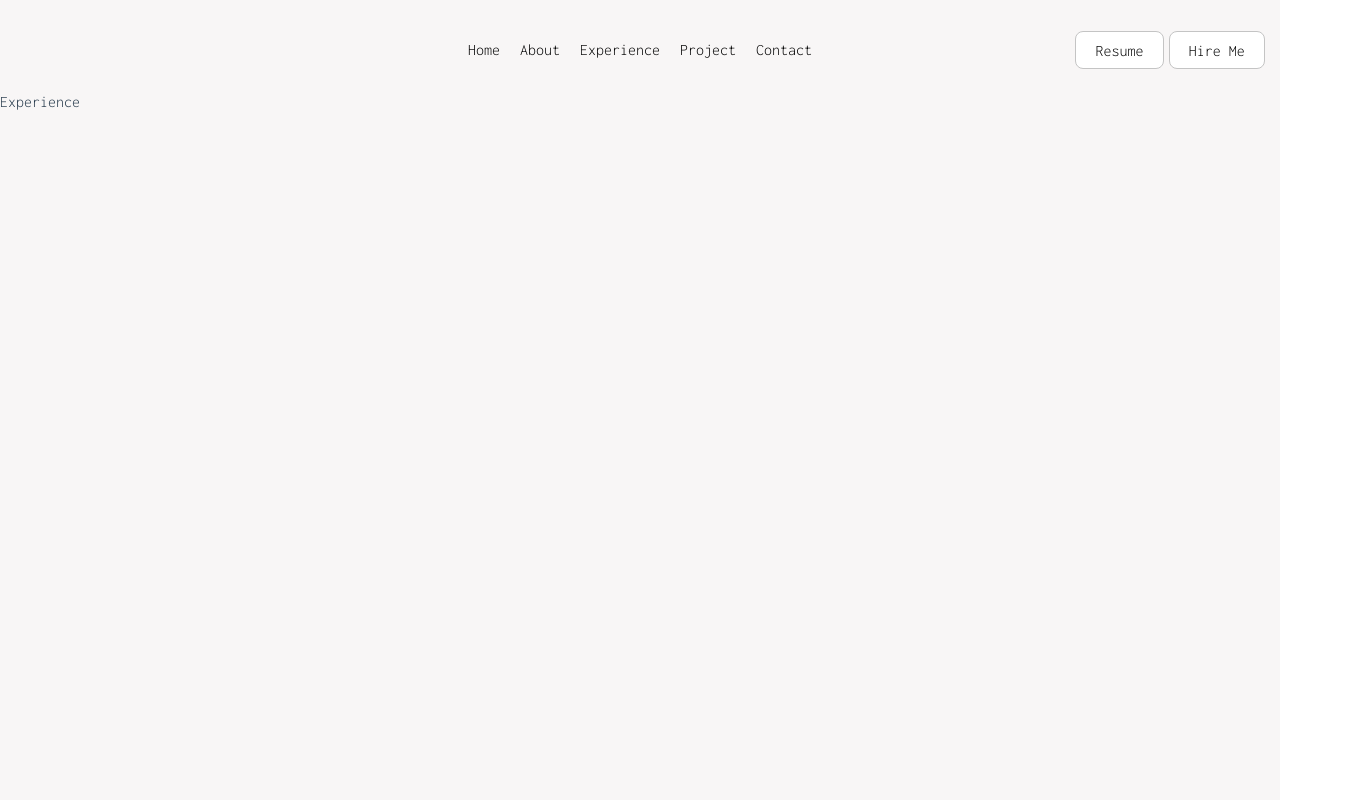
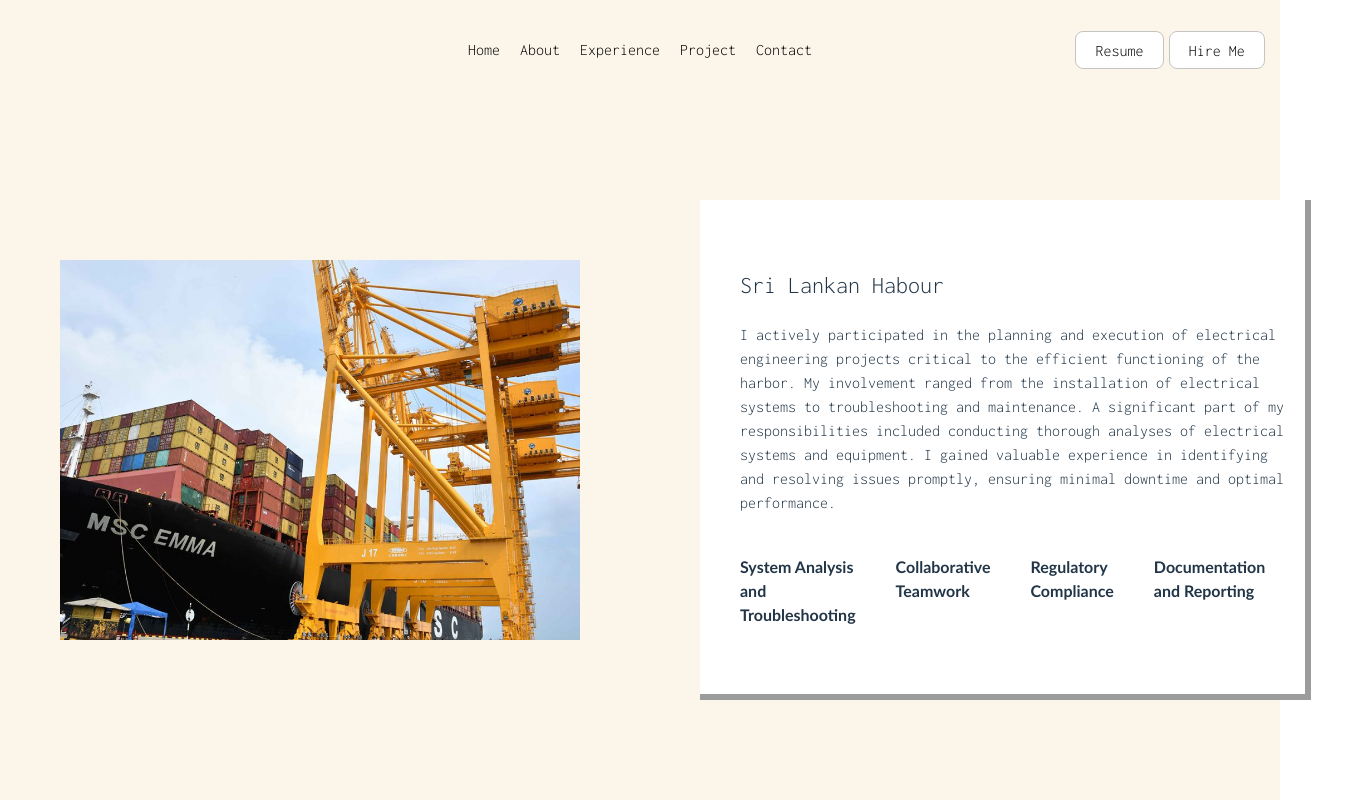
Before and after one commit to TharushiSewmini/IamDhanuka, a React (Vite) app: page /experience in a window 1280 px wide. Shown: the whole page, 1371 px wide, since content can reach past the window. Built offline with nearby package versions, Linux system fonts and the light colour scheme.

Commit message:
adding files

```diff
--- a/index.html
+++ b/index.html
@@ -6,7 +6,7 @@
     <meta name="viewport" content="width=device-width, initial-scale=1.0" />
     <link rel="stylesheet" href="https://fonts.googleapis.com/css2?family=Material+Symbols+Outlined:opsz,wght,FILL,GRAD@20..48,100..700,0..1,-50..200">
 
-    <title>Vite + React</title>
+    <title>dhanuka web</title>
   </head>
   <body>
     <div id="root"></div>
--- a/package.json
+++ b/package.json
@@ -28,6 +28,7 @@
     "eslint-plugin-react": "^7.33.2",
     "eslint-plugin-react-hooks": "^4.6.0",
     "eslint-plugin-react-refresh": "^0.4.5",
+    "gh-pages": "^6.1.1",
     "vite": "^5.0.8"
   }
 }
--- a/src/App.css
+++ b/src/App.css
@@ -3,10 +3,28 @@
     height: 100vh;
     display: flex;
     flex-direction: column;
-
+ background-color: rgb(252, 246, 234);
   }
   .content{
     display: flex;
     flex-direction: column;
-    flex: 1;
+    height: 100vh;
+    justify-content: center;
+    align-items: center;
+
   }
+  .a{
+    font-size: 48px;
+  }
+  .b{
+    font-size: 24px;
+  }
+  .c{
+    font-size: 24px;
+
+  }
+
+  .routing-container{
+    height: 90vh;
+    width: 100vw;
+  }
--- a/src/App.jsx
+++ b/src/App.jsx
@@ -5,26 +5,31 @@ import Home from "./pages/Home";
 import Experience from "./pages/Experience";
 import Project from "./pages/Project";
 import Contact from "./pages/Contact";
-import './App.css'
+import "./App.css";
 import About from "./pages/About";
 function App() {
   return (
     <div className="app">
-     <Router >
+      <Router>
         <div>
           <NavBar />
+        <div className="routing-container">
             <Routes>
             <Route path="/" exact Component={Home}></Route>
-          <Route path="/about"  Component={About}></Route>
+            <Route path="/about" Component={About}></Route>
             <Route path="/experience" Component={Experience}></Route>
             <Route path="/project" Component={Project}></Route>
             <Route path="/contact" Component={Contact}></Route>
           </Routes>
         </div>
+        </div>
       </Router>
-
-
     </div>
+    // <div className="content">
+    //  <div className="a">Hey I am Dhanuka Ranasinghe</div>
+    //  <div className="b">My Portofilo website coming zoon...</div>
+    //  <div className="c">stay tune guys</div>
+    // </div>
   );
 }
 
--- /dev/null
+++ b/src/components/ExperienceCard.css
@@ -0,0 +1,45 @@
+* {
+  margin: 0;
+  padding: 0;
+  box-sizing: border-box;
+}
+body {
+  display: block;
+}
+.container-excard {
+  margin: 60px;
+  height: 500px;
+  background-color: white;
+  border-bottom: 6px inset rgba(60, 60, 60, 0.5);
+  border-right: 6px inset rgba(60, 60, 60, 0.5);
+  display: flex;
+  justify-content: center;
+  padding-left: 40px;
+
+  flex-direction: column;
+}
+
+.topper {
+  display: flex;
+  flex-direction: column;
+  word-wrap: break-word;
+  margin-right: 10px;
+  margin-bottom: 40px;
+}
+.footer {
+  display: flex;
+  flex-direction: column;
+  flex-direction: row;
+}
+.skills {
+  display: flex;
+  flex-direction: column;
+  margin-right: 40px;
+  font-family: "Gill Sans", "Gill Sans MT", Calibri, "Trebuchet MS", sans-serif;
+}
+h4 {
+  display: inline;
+}
+h2 {
+  margin-bottom: 20px;
+}
--- /dev/null
+++ b/src/components/ExperienceCard.jsx
@@ -0,0 +1,39 @@
+import React from "react";
+import "./ExperienceCard.css";
+
+const ExperienceCard = () => {
+  const UserSkills = [
+    "System Analysis and Troubleshooting",
+    "Collaborative Teamwork",
+    "Regulatory Compliance",
+    "Documentation and Reporting",
+  ];
+  return (
+    <div className="container-excard">
+      <div className="topper">
+        <h2 > Sri Lankan Habour</h2>
+        <p>
+          I actively participated in the planning and execution of electrical
+          engineering projects critical to the efficient functioning of the
+          harbor. My involvement ranged from the installation of electrical
+          systems to troubleshooting and maintenance. A significant part of my
+          responsibilities included conducting thorough analyses of electrical
+          systems and equipment. I gained valuable experience in identifying and
+          resolving issues promptly, ensuring minimal downtime and optimal
+          performance.
+        </p>
+
+      </div>
+      <div className="footer">
+        {UserSkills.map((skill, index) => (
+          <h4 key={index} className="skills">
+            {" "}
+            {skill}
+          </h4>
+        ))}
+      </div>
+    </div>
+  );
+};
+
+export default ExperienceCard;
--- a/src/pages/About.css
+++ b/src/pages/About.css
@@ -1,26 +1,23 @@
 * {
   margin: 0;
   padding: 0;
-  box-sizing: border-box;
-  overflow: hidden;
 }
 body {
   height: 90vh;
   width: 100%;
   display: flex;
-  flex-direction: column;
-  background-color: rgba(241, 238, 238, 0.5);
+  flex-direction: row;
 }
-.title {
+.title-about {
   display: flex;
-
   align-items: center;
   justify-content: center;
   font-size: 36px;
   font-weight: bold;
   color: black;
 }
-.container {
+.container-about {
+  margin: 40px;
   height: 90vh;
   width: 100%;
   display: flex;
@@ -29,37 +26,29 @@ body {
 .content-container {
   display: flex;
   flex-direction: row;
-  margin: 20px 40px;
 }
-.content {
+.content-about {
   display: flex;
-  flex: 2;
-  overflow: hidden;
-  margin-right: 60px;
+  flex: 1;
+  flex-direction: column;
+
   align-items: center;
   justify-content: center;
 }
 
-.img-container {
+.img-container-about {
   display: flex;
   flex: 1;
-
+  cursor: pointer;
   align-items: center;
-  justify-content: end;
-
-  cursor: pointer;
-
+  justify-content: center;
+  margin-right: 50px;
 }
 
-img{
-  width: 400px;
-  height: 400px;
-  margin-right: 50px;
-    object-fit: fill;
-  clip-path: circle();
+img {
 }
 
-.first{
+.first {
   color: rgb(24, 24, 92) !important;
   font-weight: bolder;
   font-style: oblique;
--- a/src/pages/About.jsx
+++ b/src/pages/About.jsx
@@ -4,13 +4,11 @@ import "./About.css";
 import { motion, px } from "framer-motion";
 const About = () => {
   return (
-    <div className="container">
-      <div className="title"> ABOUT</div>
+    <div className="container-about">
+      <div className="title-about"> ABOUT</div>
       <div className="content-container">
-        <div className="content">
-          <div className="first" style={{
-
-          }}>
+        <div className="content-about">
+          <div className="first" style={{}}>
             Hello, I'm Dhanuka Ranasinghe, and I'm thrilled to welcome you to my
             corner of the web...
           </div>
@@ -45,8 +43,9 @@ const About = () => {
           </div>
           <br />
         </div>
-        <div className="img-container">
+        <div className="img-container-about">
           <motion.img
+            style={{ height: 400, width: 500 }}
             src={img}
             alt="dhanuka"
             whileHover={{
--- /dev/null
+++ b/src/pages/Experience.css
@@ -0,0 +1,47 @@
+
+@import url(https://fonts.googleapis.com/css2?family=Inter:wght@100..900&display=swap);
+*{
+    margin: 0px;
+    padding: 0px;
+    box-sizing: border-box;
+}
+body {
+  height: 90vh;
+  width: 100vw;
+  display: flex;
+  background-color: aquamarine !important;
+  flex-direction: column;
+
+}
+.container-ex {
+  display: flex;
+  flex-direction: column;
+  width: 100vw;
+  height: 90vh;
+  flex-direction: row;
+}
+.img-ex {
+  display: flex;
+  height: 90vh;
+  flex: 1;
+  align-items: center;
+  justify-content: center;
+}
+
+.content-ex {
+  width: 100%;
+  display: flex;
+height: 90vh;
+  flex: 1;
+  font-style: 'Inter';
+  align-items: center;
+  justify-content: center;
+  /* background-color: aliceblue; */
+}
+img{
+    box-sizing: border-box;
+    width: 50vw;
+    object-fit: cover;
+  padding: 60px;
+    height: 500px;
+}
--- a/src/pages/Experience.jsx
+++ b/src/pages/Experience.jsx
@@ -1,7 +1,27 @@
 import React from "react";
+import ExperienceCard from "../components/ExperienceCard";
+import "./Experience.css";
+import habour from "../assets/habour.jpg";
+const Experience = () => {
+  return (
+    <div
+      className="container-ex"
+      style={{display: 'flex' , height : '90vh' , width : '100vw'}}
+    >
+      <div className="img-ex" >
+        <img
+          src={habour}
+          alt="habour"
 
-const Experience = () => {
-  return <div>Experience</div>;
+          className="img-habour"
+          // style={{ objectFit: "cover" }}
+        />
+      </div>
+      <div className="content-ex" >
+        <ExperienceCard />
+      </div>
+    </div>
+  );
 };
 
 export default Experience;
--- a/src/pages/Project.jsx
+++ b/src/pages/Project.jsx
@@ -1,9 +1,15 @@
-import React from 'react'
+import React from "react";
 
 const Project = () => {
   return (
-    <div>Project</div>
-  )
-}
+    <div className="container-project">
+      <div className="hello">Hello</div>
+      <div className="content-hello">
+        Dhanuka
+        {/* <ExperienceCard/> */}
+      </div>
+    </div>
+  );
+};
 
-export default Project
+export default Project;
```
Also changed, not shown: src/assets/habour.jpg (added), 1 other file (tests, documents, lock files or other folders). Lines whose indentation alone changed are shown as unchanged.
